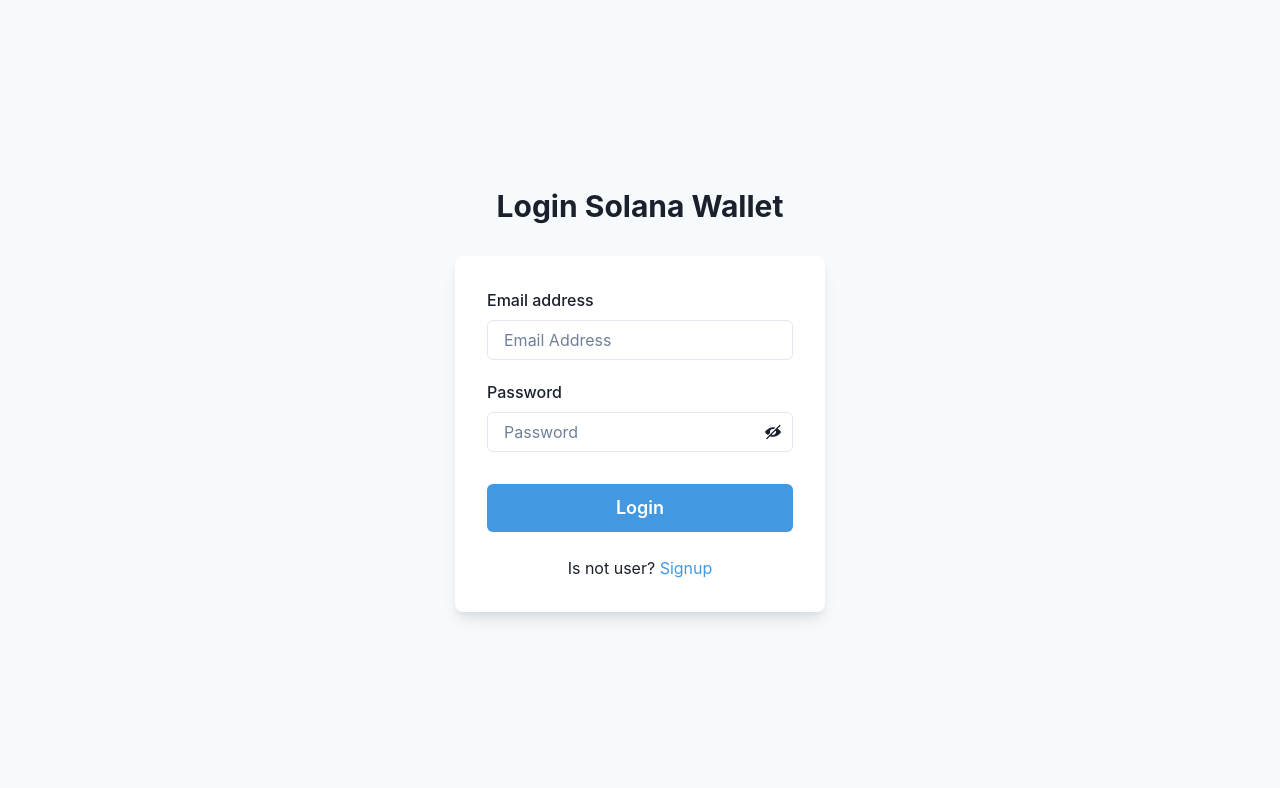
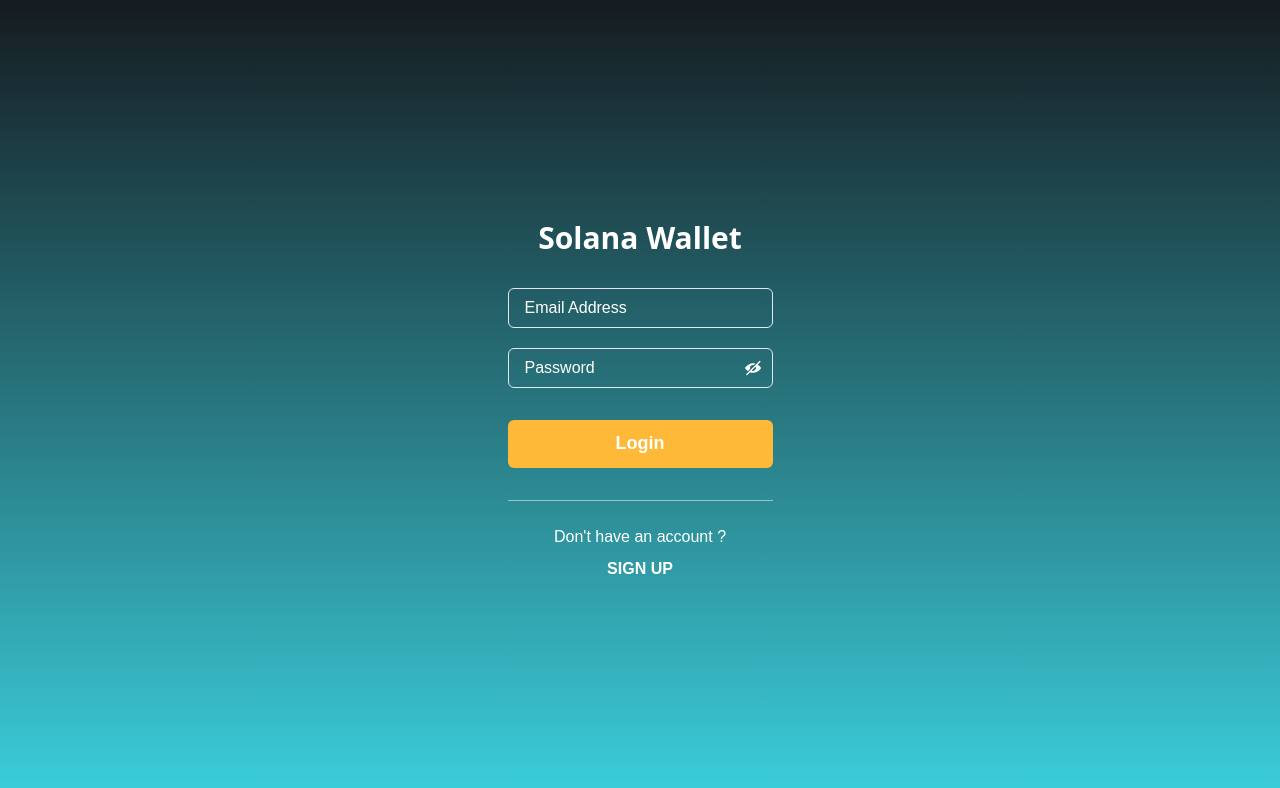
Before and after one commit to fjwr1024/Wallet-sample, a Next.js app: page / in a window 1280 px wide. Shown: the top 788 px of the page. Built offline with nearby package versions, Linux system fonts and the light colour scheme.

Commit message:
ログイン画面作成

```diff
--- a/package.json
+++ b/package.json
@@ -14,9 +14,11 @@
     "@emotion/css": "^11.10.5",
     "@emotion/react": "^11.10.5",
     "@emotion/styled": "^11.10.5",
+    "@fontsource/open-sans": "^5.0.5",
+    "@fontsource/raleway": "^5.0.5",
     "@next/font": "13.3.0",
+    "@solana-suite/core": "^0.6.0",
     "@solana-suite/nft": "^0.6.0",
-    "@solana-suite/core": "^0.6.0",
     "@solana-suite/shared": "^0.6.0",
     "@tanstack/react-query": "^4.29.1",
     "@types/node": "18.15.11",
--- a/src/pages/_app.tsx
+++ b/src/pages/_app.tsx
@@ -1,8 +1,9 @@
-import { ChakraProvider } from '@chakra-ui/react';
+import { ChakraProvider, extendTheme } from '@chakra-ui/react';
 import { QueryClient, QueryClientProvider } from '@tanstack/react-query';
 import axios from 'axios';
 import { RecoilRoot } from 'recoil';
 import type { AppProps } from 'next/app';
+import { theme } from '@/styles/theme';
 
 const App = ({ Component, pageProps }: AppProps) => {
   const queryClient = new QueryClient();
@@ -10,7 +11,7 @@
 
   return (
     <QueryClientProvider client={queryClient}>
-      <ChakraProvider>
+      <ChakraProvider theme={theme}>
         <RecoilRoot>
           <Component {...pageProps} />
         </RecoilRoot>
--- a/src/pages/index.tsx
+++ b/src/pages/index.tsx
@@ -13,6 +13,8 @@
   Text,
   useColorModeValue,
   Link,
+  Divider,
+  AbsoluteCenter
 } from '@chakra-ui/react';
 import axios from 'axios';
 import { NextPage } from 'next';
@@ -40,15 +42,16 @@
 
   const onSubmit = async (data: Login) => {
     console.log('data', data);
-    try {
-      await axios.post(`http://localhost:3000/auth/login`, {
-        email: data.email,
-        password: data.password,
-      });
-      router.push('/home');
-    } catch (e: any) {
-      console.log(e.response);
-    }
+    router.push('/home');
+    // try {
+    //   await axios.post(`http://localhost:3000/auth/login`, {
+    //     email: data.email,
+    //     password: data.password,
+    //   });
+    //   router.push('/home');
+    // } catch (e: any) {
+    //   console.log(e.response);
+    // }
   };
 
   return (
@@ -59,29 +62,29 @@
       <main>
         <Flex
           minH="100vh"
+          // minW="10vh"
           align="center"
           justify="center"
-          bg={useColorModeValue('gray.50', 'gray.800')}
+          bgGradient="linear(to-b, #151b20, #3bcfdc)"
         >
-          <Stack spacing={8} mx="auto" maxW="lg" py={12} px={6}>
+          <Stack spacing={8} mx="auto" maxW="lg">
             <Stack align="center">
-              <Heading fontSize="3xl" textAlign="center">
-                Login Solana Wallet
+              <Heading fontSize="3xl" textAlign="center" color="white">
+                Solana Wallet
               </Heading>
             </Stack>
             <Box
               rounded="lg"
-              bg={useColorModeValue('white', 'gray.700')}
-              boxShadow="lg"
-              p={8}
+              bg="transparent"
             >
-              <Stack spacing={4}>
+              <Stack>
                 <form onSubmit={handleSubmit(onSubmit)}>
                   <FormControl id="email">
-                    <FormLabel>Email address</FormLabel>
                     <Input
                       type="email"
                       placeholder="Email Address"
+                      color="#FFFFFF"
+                      _placeholder={{ color: '#FFFFFF' }}
                       {...register('email', { required: true })}
                     />
                     {errors.email && (
@@ -91,11 +94,12 @@
                     )}
                   </FormControl>
                   <FormControl id="password" pt={5}>
-                    <FormLabel>Password</FormLabel>
                     <InputGroup>
                       <Input
                         type={showPassword ? 'text' : 'password'}
                         placeholder="Password"
+                        color="#FFFFFF"
+                        _placeholder={{ color: '#FFFFFF' }}
                         {...register('password', {
                           required: {
                             value: true,
@@ -115,7 +119,7 @@
                             setShowPassword((showPassword) => !showPassword)
                           }
                         >
-                          {showPassword ? <ViewIcon /> : <ViewOffIcon />}
+                          {showPassword ? <ViewIcon color="#FFFFFF" /> : <ViewOffIcon color="#FFFFFF" />}
                         </Button>
                       </InputRightElement>
                     </InputGroup>
@@ -130,7 +134,7 @@
                       type="submit"
                       loadingText="Submitting"
                       size="lg"
-                      bg="blue.400"
+                      bg="#fdb937"
                       color="white"
                       _hover={{
                         bg: 'blue.500',
@@ -139,12 +143,22 @@
                       Login
                     </Button>
                   </Stack>
-                  <Stack pt={6}>
-                    <Text align="center">
-                      Is not user? <Link color="blue.400">Signup</Link>
-                    </Text>
-                  </Stack>
                 </form>
+              </Stack>
+            </Box>
+            <Box
+              position='relative'
+              rounded="lg"
+              bg="transparent"
+            >
+              <Divider />
+              <Stack pt={6}>
+                <Text align="center" color="#FFFFFF">
+                Don't have an account ?
+                </Text>
+                <Text align="center" as="b">
+                  <Link color="#FFFFFF" as="b">SIGN UP</Link>
+                </Text>
               </Stack>
             </Box>
           </Stack>
--- /dev/null
+++ b/src/styles/theme.ts
@@ -0,0 +1,9 @@
+import { extendTheme } from '@chakra-ui/react';
+
+export const theme = extendTheme({
+    transparent: 'transparent',
+    fonts: {
+      heading: `'Open Sans', sans-serif`,
+      body: `'Raleway', sans-serif`,
+    },
+});
```
Also changed, not shown: 1 other file (tests, documents, lock files or other folders).
